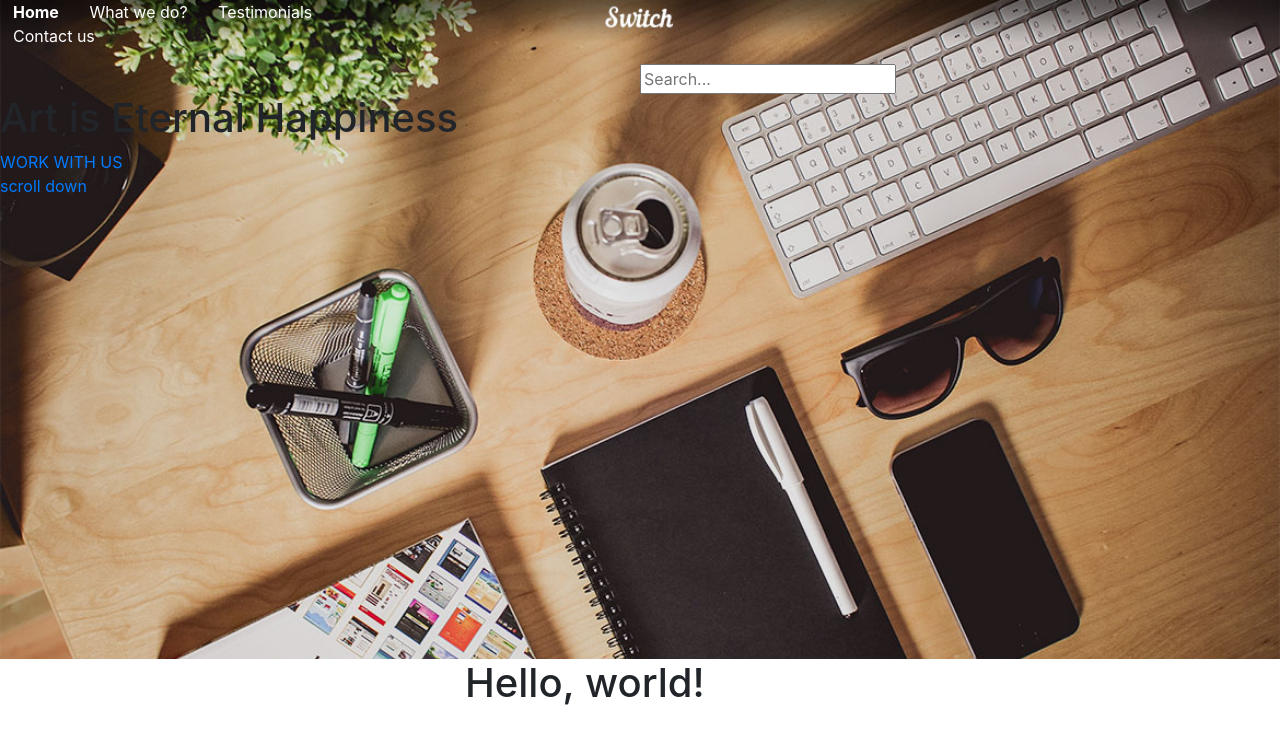
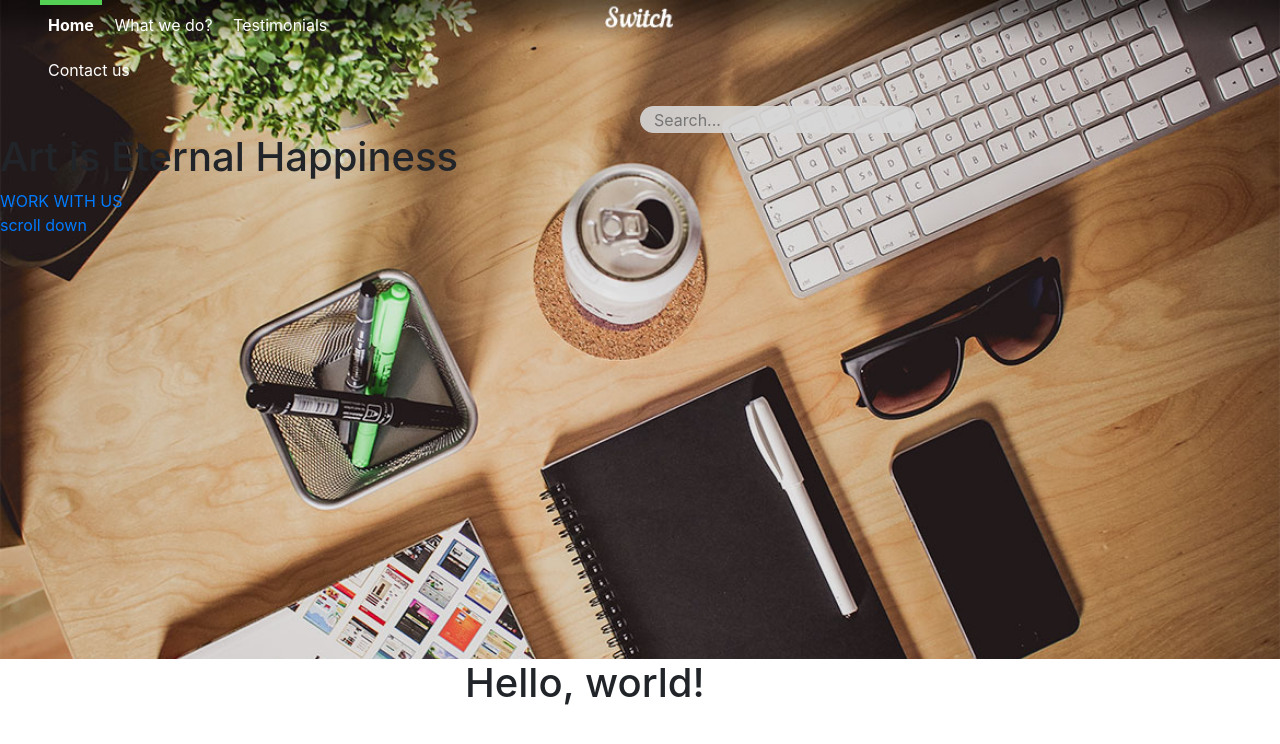
Before and after one commit to NellyUG/ReposiveDesign2, a plain HTML site: page index.html in a window 1280 px wide. Drawn offline with nearby package versions, Linux system fonts and the light colour scheme.

Commit message:
Commit 2

```diff
--- a/estilo.css
+++ b/estilo.css
@@ -4,7 +4,7 @@ header{
 	background-repeat: no-repeat;
 	background-size: cover;
 }
-nav{
+/*nav{
 	width: 100%;
 	background: none;
 }
@@ -16,10 +16,40 @@ nav{
 	display: inline-block;
 }
 .boton a{
-	padding: 0 13px;
+	padding: 10px;
 	background: none;
 	color: white;
 }
 li:first-child{
 	font-weight: bold;
+}*/
+ul{
+	width: 100%
+	height:	40px;
+	display:block;
 }
+ul li{
+	display: inline-block;
+
+}
+li a{
+	color: white;
+	padding: 8px;
+	display: block;
+	border-top: 5px solid transparent;
+}
+.activo, li a:hover{
+	font-weight: bold;
+	border-top: 5px solid #54d154;
+	color: #fff;
+	text-decoration: none;
+}
+.buscador{
+	background: rgba(215,215,215,0.9);
+	border: none;
+	border-radius: 15px;
+	height: 27px;
+	padding: 7px 14px;
+	font-size: 16px;
+	color: #1111;
+}
--- a/index.html
+++ b/index.html
@@ -12,15 +12,15 @@
     <div class="row">
       <nav class="col-md-4">
         <ul class="nav_header">
-          <li class="boton"><a href="#">Home</a></li>
-          <li class="boton"><a href="#">What we do?</a></li>
-          <li class="boton"><a href="#">Testimonials</a></li>
-          <li class="boton"><a href="#">Contact us</a></li>
+          <li><a href="#" class="activo">Home</a></li>
+          <li><a href="#">What we do?</a></li>
+          <li><a href="#">Testimonials</a></li>
+          <li><a href="#">Contact us</a></li>
         </ul>
       </nav>
       <div class="col-md.2 offset-md-6">
       <form>
-        <input type="text" placeholder="Search...">
+        <input type="text" placeholder="Search..." class="buscador">
       </form>
       </div>
     </div>
```
